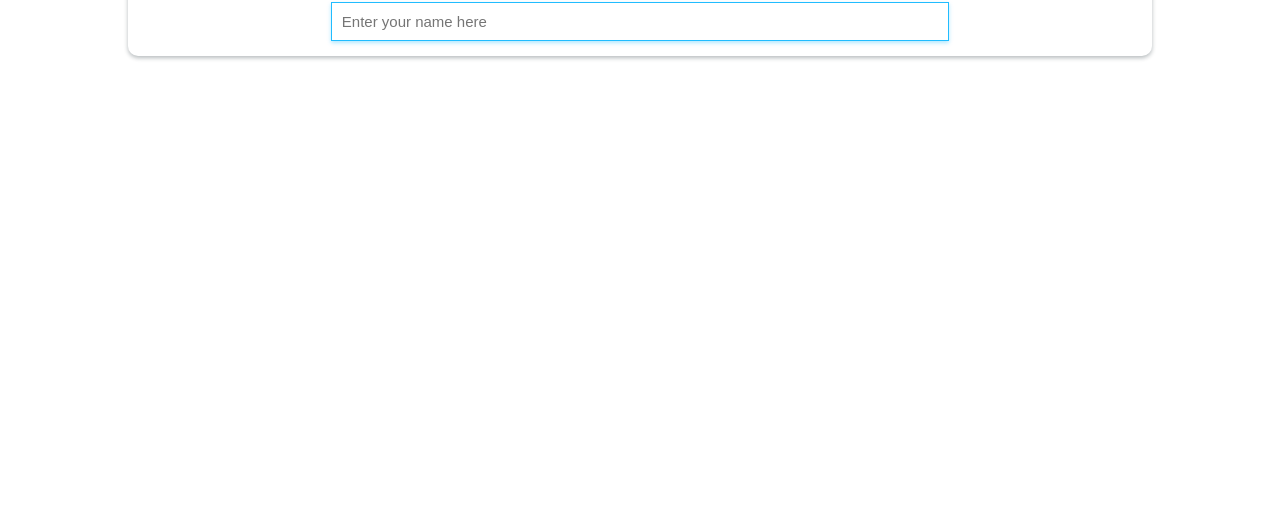
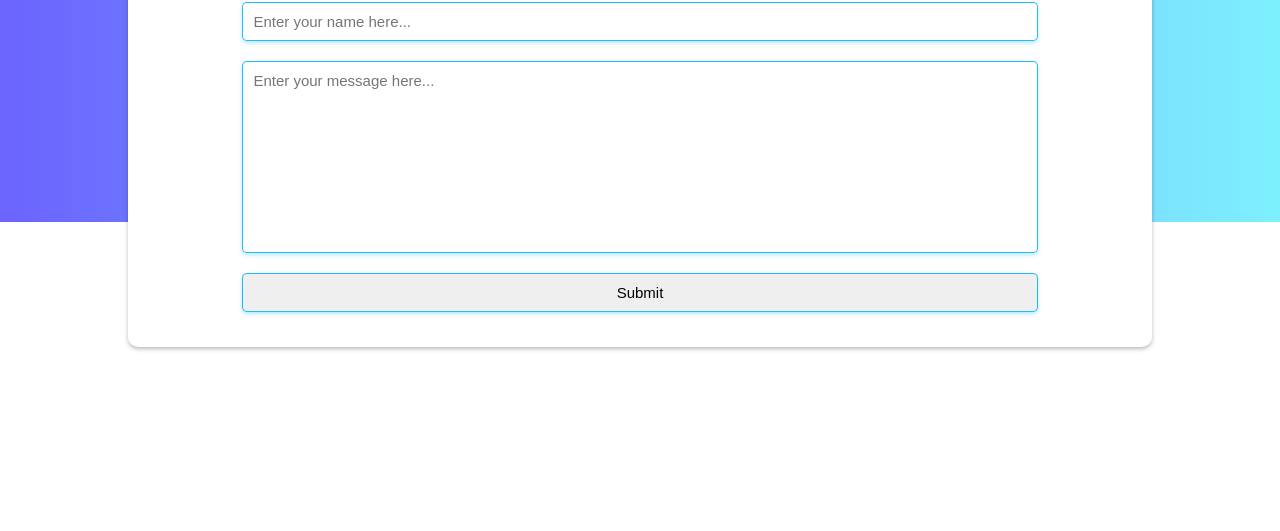
Before and after one commit to PPMAN123/My-Profile-Website, a plain HTML site: page contact.html in a window 1280 px wide. Shown: the part 269-800 px from the top of the page. Drawn offline with nearby package versions, Linux system fonts and the light colour scheme.

Commit message:
Created Contact Email Command, and attempted to use recaptcha

```diff
--- a/contact.html
+++ b/contact.html
@@ -8,6 +8,7 @@
     <link href="https://fonts.googleapis.com/css2?family=Work+Sans:ital,wght@0,400;0,500;0,600;0,700;0,800;0,900;1,400;1,500;1,600;1,700;1,800;1,900&display=swap" rel="stylesheet">
     <script src="https://kit.fontawesome.com/58cebb13a8.js" crossorigin="anonymous"></script>
     <script src="./index.js"></script>
+    <script src="https://www.google.com/recaptcha/api.js"></script>
 </head>
 <body>
     <header>
@@ -53,7 +54,11 @@
                 <p class="contact-title">
                     Contact Us
                 </p>
-                <input type="text" required name="name" class="contact-input-field" placeholder="Enter your name here">
+                <form class="contact-form">
+                    <input type="name" required name="name" class="contact-input-field" placeholder="Enter your name here...">
+                    <textarea name="message" cols="30" rows="10" placeholder="Enter your message here..." class="contact-input-field contact-message" maxlength="500"></textarea>
+                    <button id="submit-button" class="contact-input-field g-recaptcha" data-sitekey="6LeSTtsZAAAAANori3oK7H1jToUHx8xhtR-mZsAi" data-callback='onContactFormSubmit' data-action='submit'>Submit</button>
+                </form>
             </div>
         </section>
     </header>
--- a/index.css
+++ b/index.css
@@ -248,17 +248,32 @@ a{
 }
 
 .contact-input-field{
-    width: 60%;
     padding: 10px;
     font-size: 15px;
     box-shadow: 0 2px 4px 0 rgba(0, 179, 255, 0.3);
     border: 1px solid rgba(0, 179, 255, 0.87);
+    margin-bottom: 20px;
+    resize: none;
+    border-radius: 5px;
 }
 
 .contact-input-field:focus{
     outline: 2px solid rgba(0, 179, 255, 0.87);
 }
 
+.contact-message{
+    font: 500 15px Sans-serif;
+}
+
+.contact-form{
+    display: flex;
+    flex-direction: column;
+    width: 80%;
+}
+
+#submit-button{
+    font: 500 15px Sans-serif;
+}
 
 @media (max-width : 768px){
     .card{
--- a/index.js
+++ b/index.js
@@ -27,7 +27,24 @@ const attachMobileNavButton = () =>{
     });
 }
 
+const attatchOnSubmitToForm = () =>{
+    const form = document.querySelector('form.contact-form');
+    form.addEventListener('submit' , e =>{
+        e.preventDefault();
+        const name = form.querySelector('[name="name"]').value;
+        const message = form.querySelector('[name="message"]').value;
+        window.open(`mailto:ethan.zhou0504@gmail.com?subject=FeedBack From ${name}&body=${message}`)
+    })
+}
+
+window.onContactFormSubmit = token =>{
+    console.log(token);
+    const form = document.querySelector('form.contact-form');
+    form.submit();
+}
+
 window.onload = function(){
     triggerFadeIn();
     attachMobileNavButton();
+    attatchOnSubmitToForm();
 }
```
Also changed, not shown: about.js (deleted).
